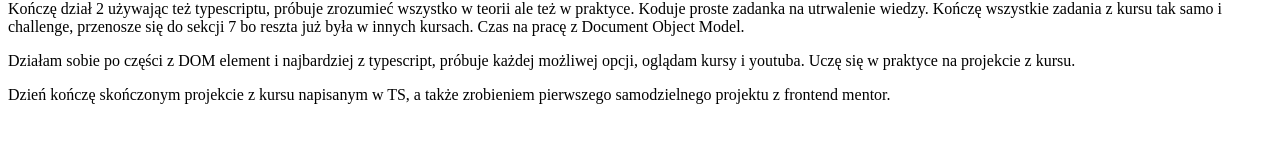
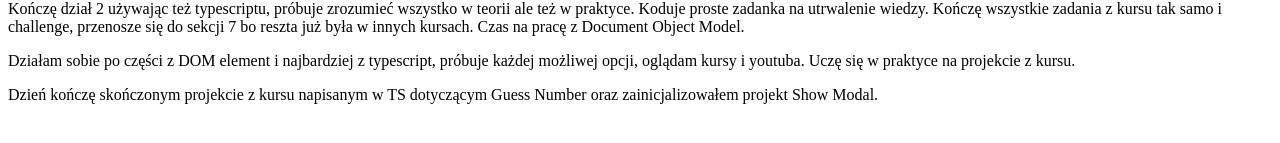
Before and after one commit to naskriK/BlogNauka, a plain HTML site: page pages/dzien4/dzien4.html in a window 1280 px wide. Shown: the part 455-598 px from the top of the page. Drawn offline with Linux system fonts and the light colour scheme.

Commit message:
Koniec dnia 4
Poprawki w końcówce dnia.

```diff
--- a/pages/dzien4/dzien4.html
+++ b/pages/dzien4/dzien4.html
@@ -71,8 +71,8 @@
     </p>
 
     <p>
-      Dzień kończę skończonym projekcie z kursu napisanym w TS, a także
-      zrobieniem pierwszego samodzielnego projektu z frontend mentor.
+      Dzień kończę skończonym projekcie z kursu napisanym w TS dotyczącym Guess
+      Number oraz zainicjalizowałem projekt Show Modal.
     </p>
   </body>
 </html>
```
